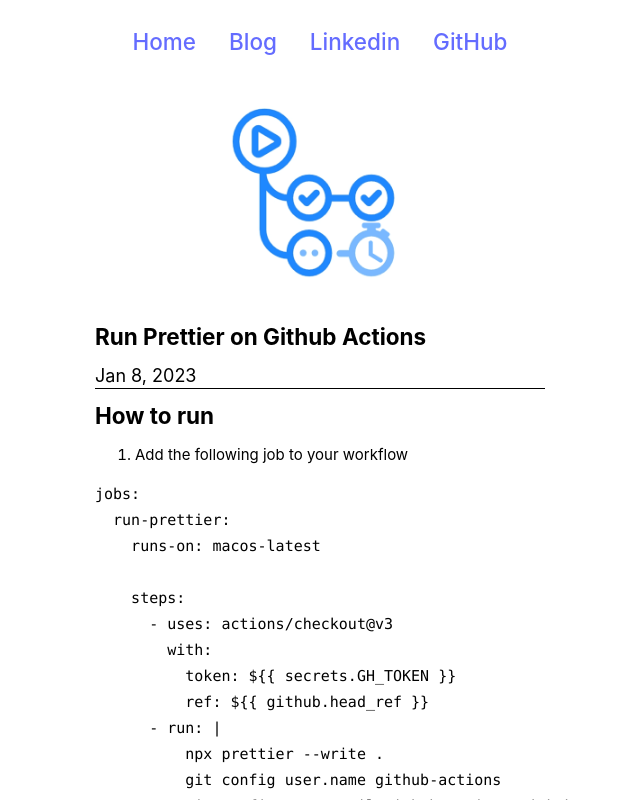
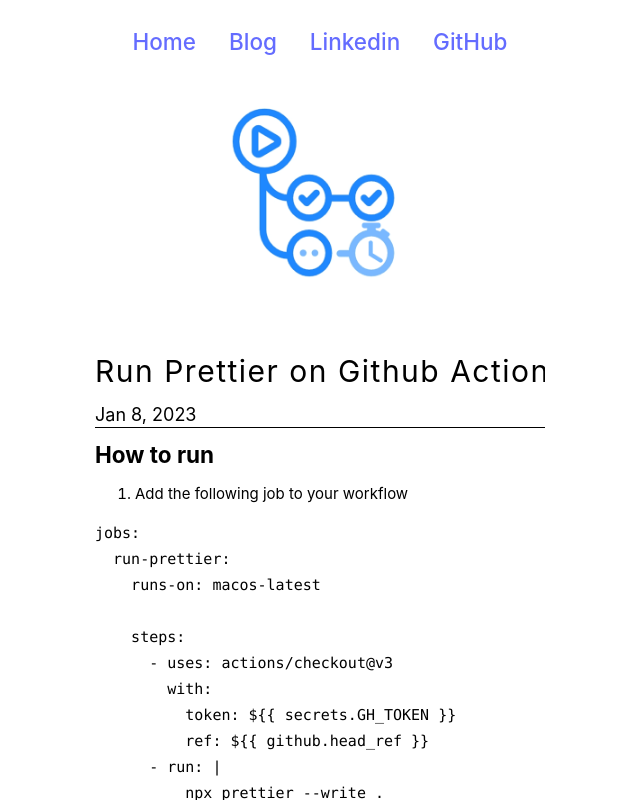
Before and after one commit to bjbagher/bjbagher.react.github.io, a React (Vite) app: page /blog/1 in a window 1280 px wide. Shown: the top 800 px of the page, without its empty margins (320-960 px from the left). Built offline with nearby package versions, Linux system fonts and the light colour scheme.

Commit message:
add anim post

```diff
--- a/src/routes/blogpost.tsx
+++ b/src/routes/blogpost.tsx
@@ -25,7 +25,9 @@ function BlogPost() {
     <div>
        <NavBar />
       <img className="post_image" src={post.imgSrc} alt={post.altText} />
-      <h2>{post.title}</h2>
+      <div>
+      <h1>{post.title}</h1>
+      </div>
       <div className="post_date">
       <time>
       {new Date(post.date).toLocaleDateString("en-us", {
```
